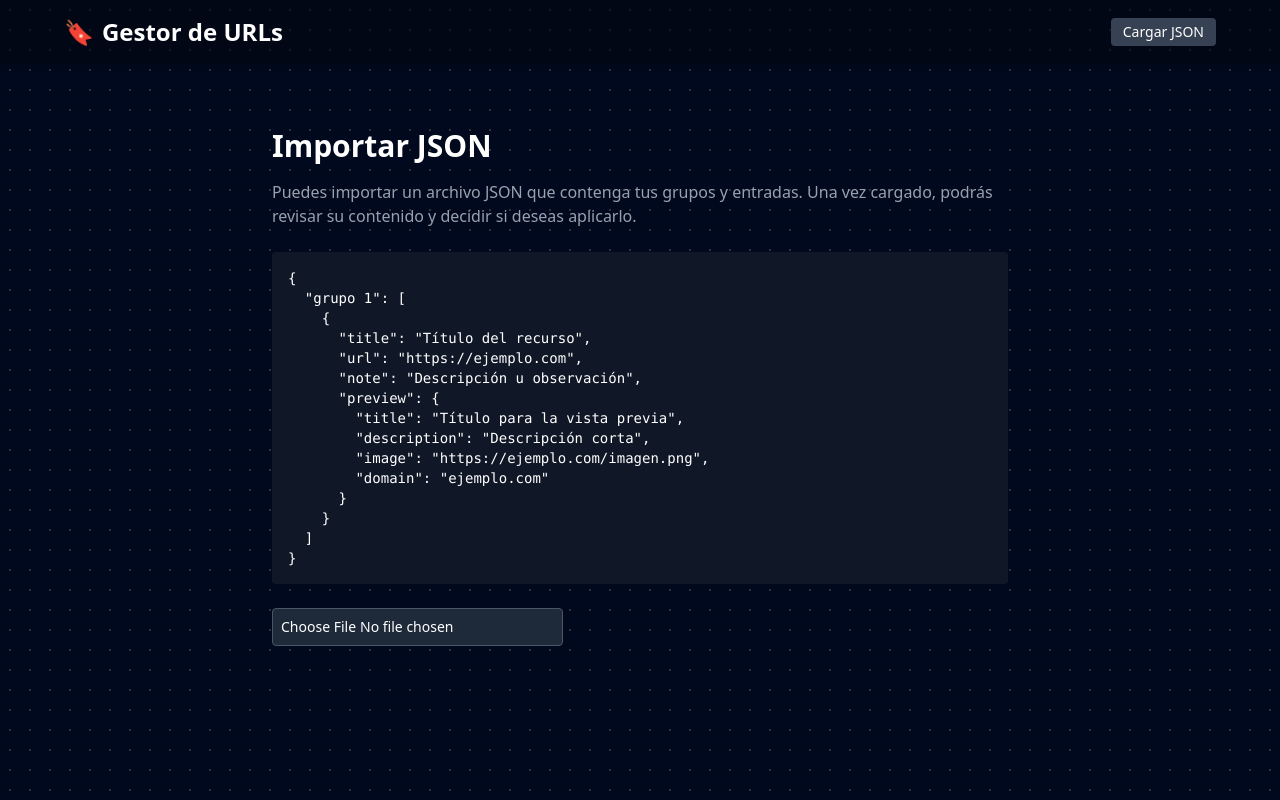
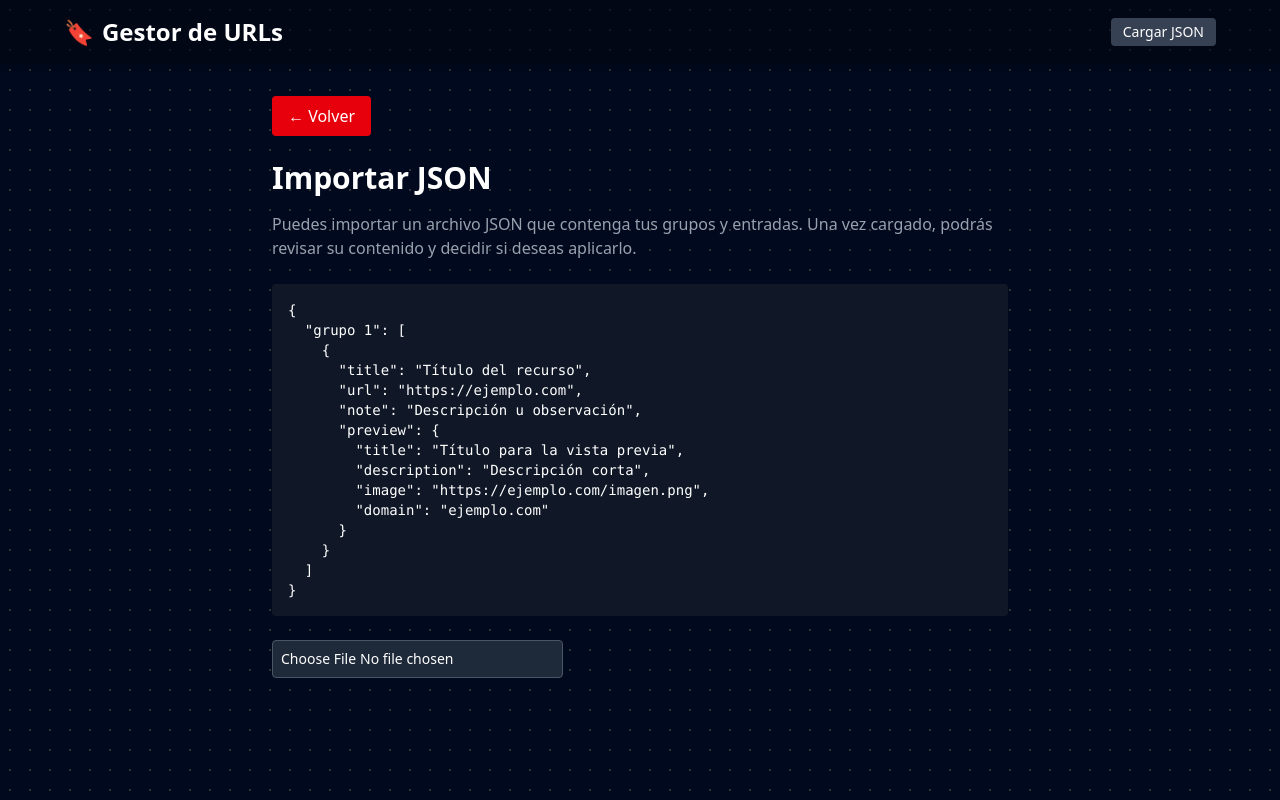
Before and after one commit to AdrianGerman/save-custom-urls, a React (Vite) app: page /json in a window 1280 px wide. Built offline with nearby package versions, Linux system fonts and the light colour scheme; no server answers.

Commit message:
use back button ui in json import component

```diff
--- a/src/components/JsonImport/JsonImport.jsx
+++ b/src/components/JsonImport/JsonImport.jsx
@@ -3,9 +3,13 @@ import Swal from "sweetalert2"
 import JsonExample from "./JsonExample"
 import JsonPreview from "./JsonPreview"
 import FileInput from "./FileInput"
+import BackButton from "../ui/BackButton"
+
+import { useNavigate } from "react-router-dom"
 
 export default function JsonImport() {
   const [jsonPreview, setJsonPreview] = useState(null)
+  const navigate = useNavigate()
 
   const handleFileLoaded = (parsed) => {
     setJsonPreview(parsed)
@@ -32,7 +36,10 @@ export default function JsonImport() {
   }
 
   return (
-    <div className="text-white max-w-3xl mx-auto px-4 py-10 slide-in-bottom">
+    <div className="text-white max-w-3xl mx-auto px-4 py-2 slide-in-bottom">
+      <div className="mb-6">
+        <BackButton onClick={() => navigate(-1)} />
+      </div>
       <h2 className="text-3xl font-bold mb-4">Importar JSON</h2>
       <p className="text-gray-400 mb-6">
         Puedes importar un archivo JSON que contenga tus grupos y entradas. Una
```
